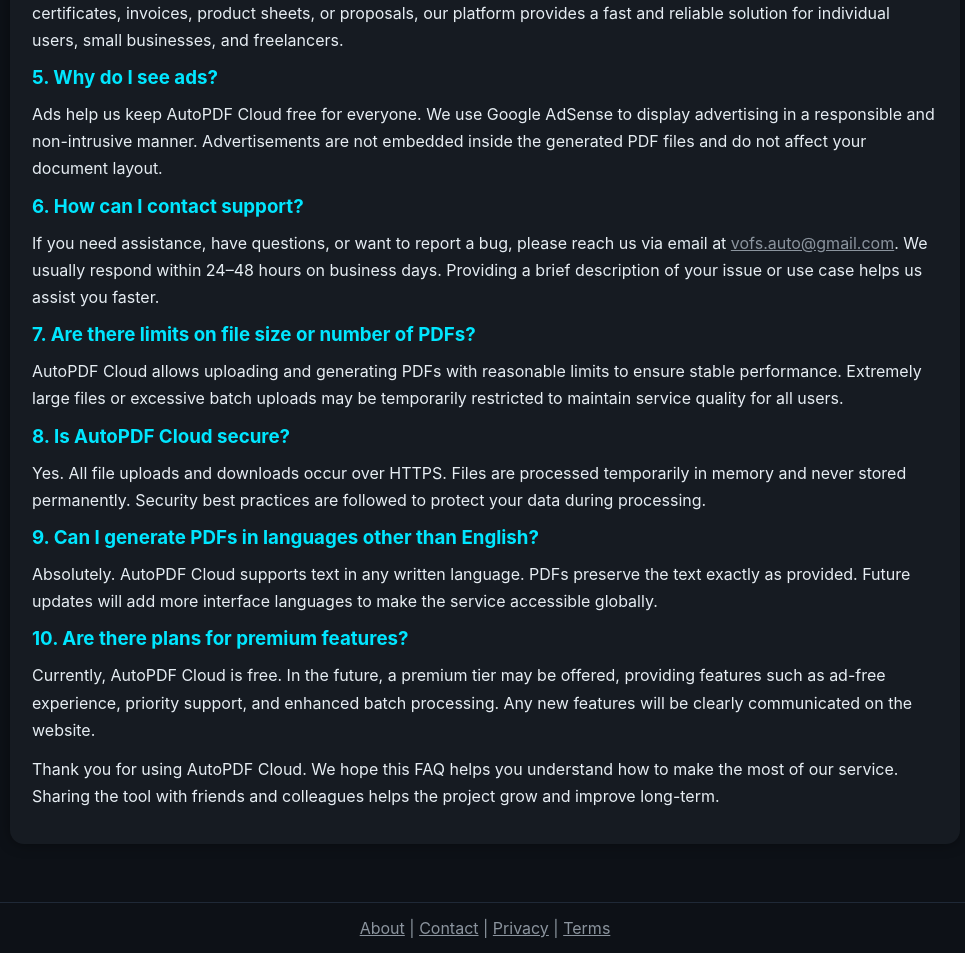
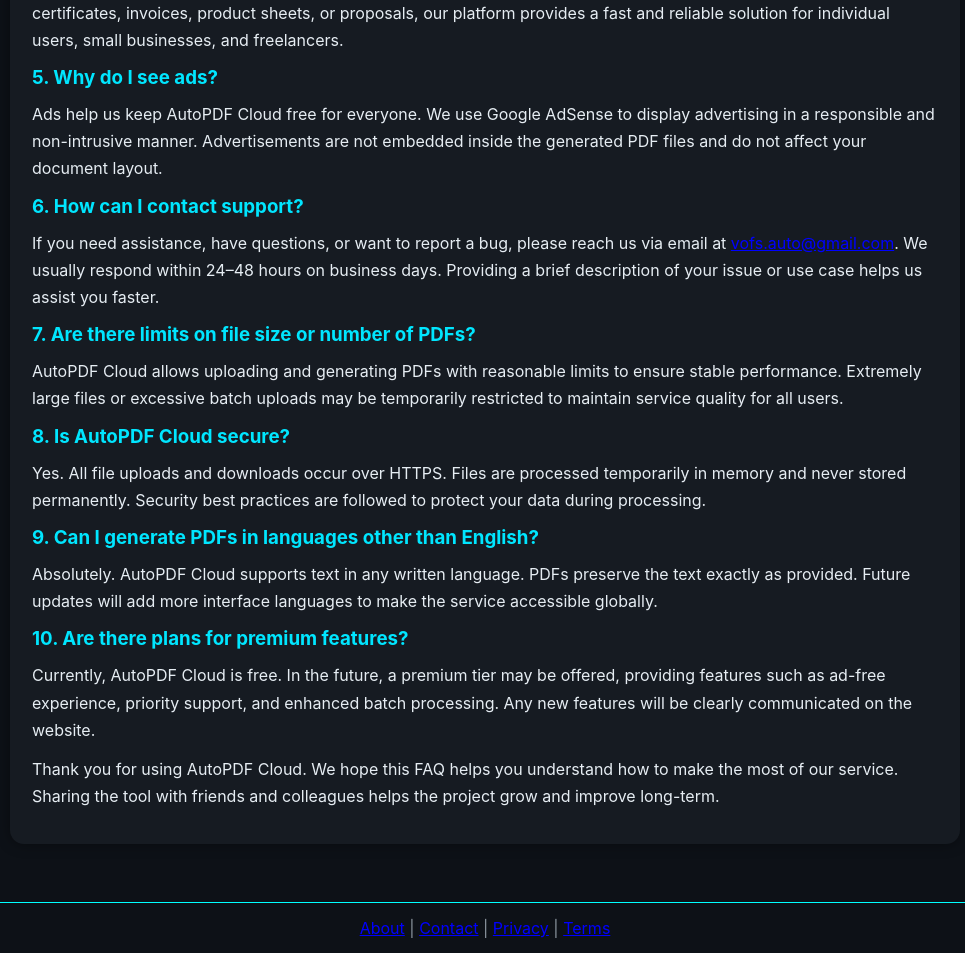
Before and after one commit to vofs-auto/AutoPDF-cloud-, a Flask app: page /faq in a window 1280 px wide. Shown: the part 637-1590 px from the top of the page, without its empty margins (155-1120 px from the left). Run offline with Flask 3, Linux system fonts and the light colour scheme.

Commit message:
Update faq.html

```diff
--- a/templates/faq.html
+++ b/templates/faq.html
@@ -17,8 +17,9 @@
     h2, h3{color:var(--accent);margin-bottom:12px}
     p{line-height:1.7;margin:12px 0;color:var(--text)}
     ul{margin:12px 0 12px 20px;color:var(--text);line-height:1.6}
-    footer{padding:15px;text-align:center;color:var(--muted);border-top:1px solid #1f2937;margin-top:30px}
-    a{color:var(--muted)}
+    footer{padding:15px;text-align:center;color:var(--muted);border-top:1px solid #0ff;margin-top:30px}
+    a{color: #00ff ;
+     }
   </style>
 </head>
 <body>
```
